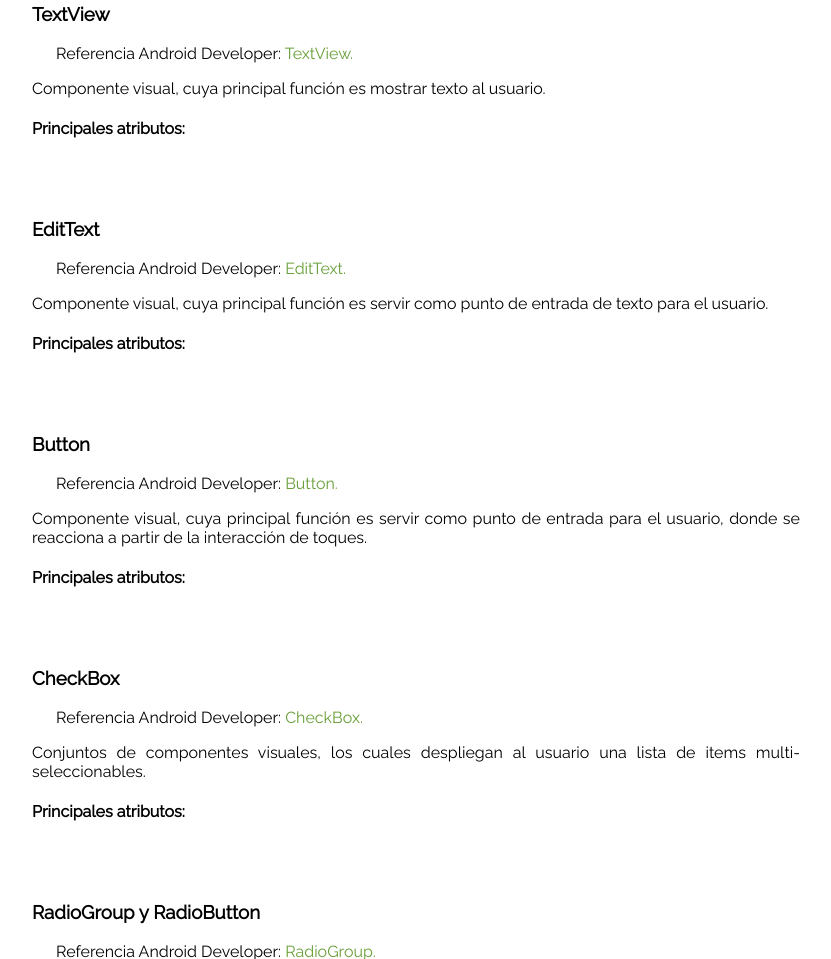
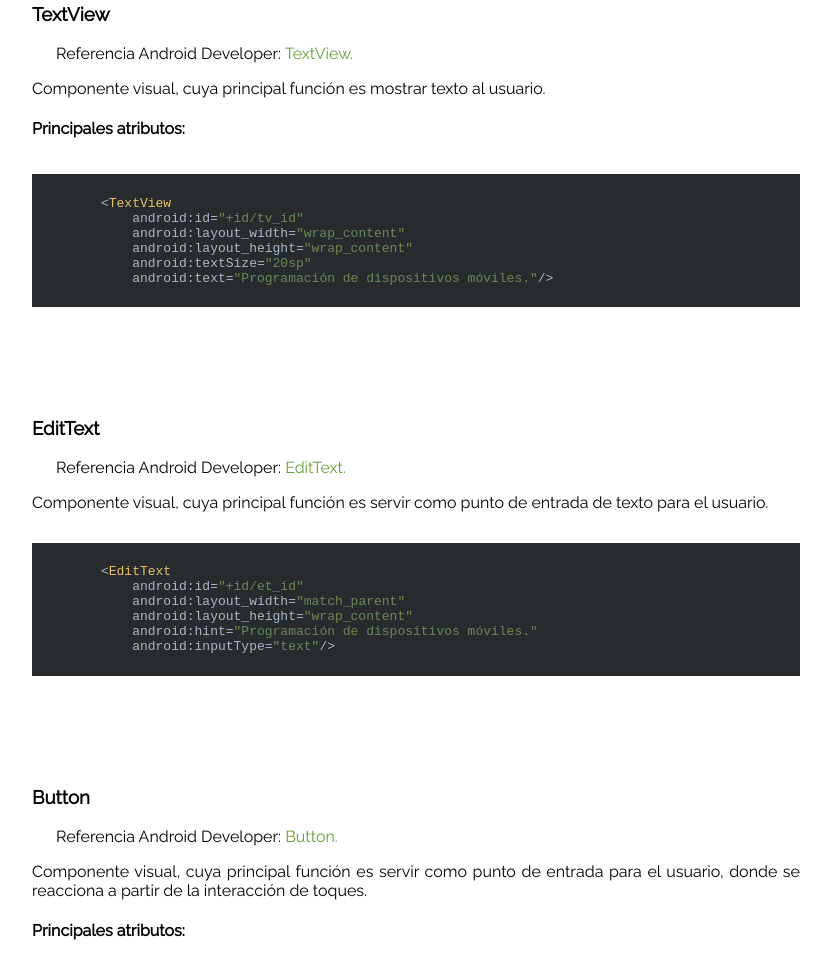
Before and after one commit to Nexxtor/Labs_PDM0119, a plain HTML site: page laboratorio_2/index.html in a window 1280 px wide. Shown: the part 2313-3272 px from the top of the page, without its empty margins (224-1055 px from the left). Drawn offline with Linux system fonts and the light colour scheme.

Commit message:
se agrego ejemplo de edittext y textview

```diff
--- a/laboratorio_2/index.html
+++ b/laboratorio_2/index.html
@@ -193,6 +193,16 @@
 
                 <h4>Principales atributos:</h4>
 
+                <pre>
+                    <code class="xml">
+        &lt;TextView
+            android:id=&quot;+id/tv_id&quot;
+            android:layout_width=&quot;wrap_content&quot;
+            android:layout_height=&quot;wrap_content&quot;
+            android:textSize=&quot;20sp&quot;
+            android:text=&quot;Programaci&oacute;n de dispositivos m&oacute;viles.&quot;/&gt;
+                    </code>
+                </pre>
 
             </section>
 
@@ -207,7 +217,16 @@
                     Componente visual, cuya principal función es servir como punto de entrada de texto para el usuario.
                 </p>
 
-                <h4>Principales atributos:</h4>
+                <pre>
+                    <code class="xml">
+        &lt;EditText
+            android:id=&quot;+id/et_id&quot;
+            android:layout_width=&quot;match_parent&quot;
+            android:layout_height=&quot;wrap_content&quot;
+            android:hint=&quot;Programaci&oacute;n de dispositivos m&oacute;viles.&quot;
+            android:inputType=&quot;text&quot;/&gt;
+                    </code>
+                </pre>
             </section>
 
             <section>
```
